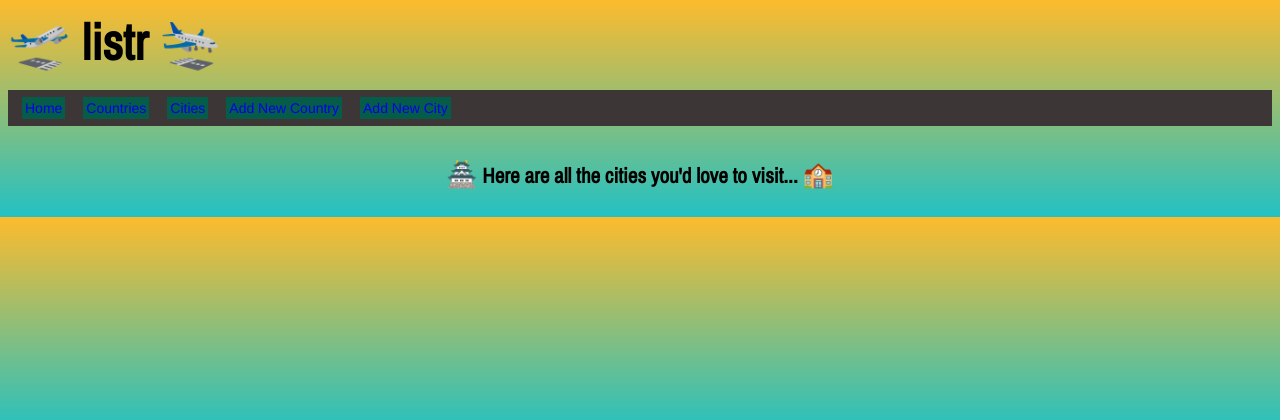
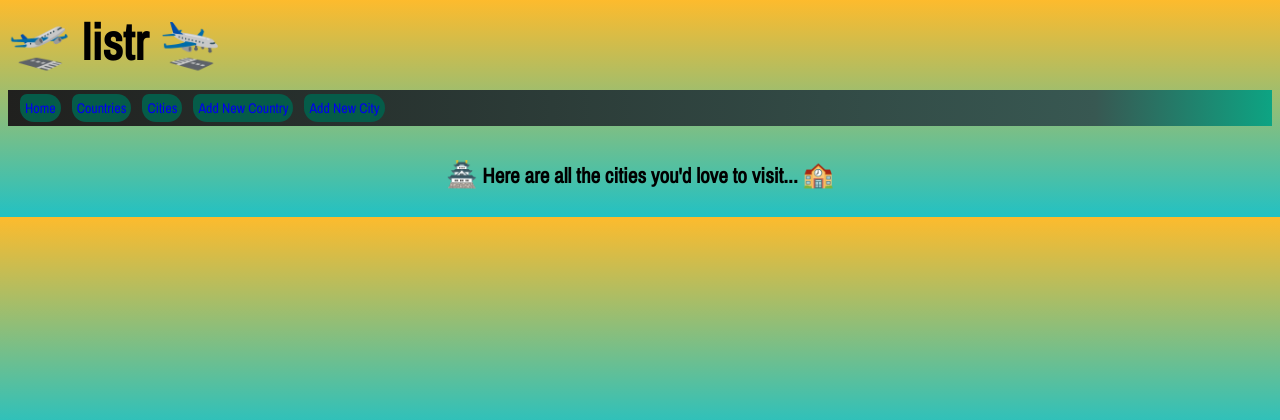
Before and after one commit to alanparley/listr_travel_bucket_list_project, a Flask app: page /cities in a window 1280 px wide. Shown: the top 420 px of the page. Run offline with Flask 2, Linux system fonts and the light colour scheme; data that the repository does not hold is empty; some libraries are stand-ins or nearby versions.

Commit message:
css styling complete

```diff
--- a/static/style.css
+++ b/static/style.css
@@ -10,6 +10,7 @@ header{
     justify-content: center;
 }
 
+
 .homepage{
     background-image:url("https://i.postimg.cc/RZdWY5hD/Screenshot-2020-10-06-at-21-24-32.png");
     height: 280px;
@@ -21,17 +22,19 @@ header{
 
 .menu{
     display: flex;
-    padding: 10px;
-    background-color: rgb(61, 54, 54);
+    padding: 9px;
+    background: rgb(32,32,30);
+background: linear-gradient(90deg, rgba(32,32,30,1) 0%, rgba(56,88,82,1) 86%, rgba(13,164,131,1) 100%);
     color: white;
 
   }
 
   .menu > li > a {
+    border-radius: 15px 30px 30px;
     text-decoration: none;
     background-color: #055c49;
-    padding: 3px;
-    margin: 4px
+    padding: 5px;
+    margin: 3px
   }
 
   .menu > li > a:hover {
@@ -44,11 +47,11 @@ header{
   }
 
   .menu li{
-    padding-right: 10px;
+    padding-right: 5px;
     list-style: none;
     color: white;
     float: left;
-    font-family: "Helvetica", arial, sans-serif; font-size: 14px;
+    font-family: "Archivo Narrow", arial, sans-serif; font-size: 14px;
   }
 
 h1  {
@@ -73,6 +76,7 @@ h3  {
 }
 
 .centrelink > a {
+    border-radius: 15px 30px 30px;
     background-color: #055c49;
     padding: 10px;
     color: white;
--- a/templates/base.html
+++ b/templates/base.html
@@ -25,7 +25,9 @@
 
     {% block content %}
     {% endblock %}
-    </div>
+
+
 </body>
 
+
 </html>
--- a/templates/cities/edit.html
+++ b/templates/cities/edit.html
@@ -15,7 +15,7 @@
                     {% endif %}{% if city.visited == True %} selected {% endif %}>YES</option>
             </select>
             &nbsp
-            <button type="submit"><b>&#9998; UPDATE {{city.city_name}} &#9998;</b></button>
+            <button type="submit"><b>&#9998; UPDATE {{city.city_name}} </b></button>
     </form>
 
     <form class="centredropdown" action="/cities/{{city.id}}/delete" method="POST">
--- a/templates/cities/new.html
+++ b/templates/cities/new.html
@@ -21,7 +21,7 @@
         </div>
 
         <div class="centrebutton">
-            <button type="submit"><b>&#9998; Add City &#9998;</b></button>
+            <button type="submit"><b>&#9998; Add City </b></button>
         </div>
     </form>
 </div>
--- a/templates/countries/edit.html
+++ b/templates/countries/edit.html
@@ -10,7 +10,7 @@
                 <option value="true" {% if country.visited == True %} selected {% endif %}>YES</option>
             </select>
             &nbsp
-            <button type="submit"><b>&#9998; UPDATE {{country.country_name}} &#9998;</b></button>
+            <button type="submit"><b>&#9998; UPDATE {{country.country_name}} </b></button>
     </form>
     <form class="centredropdown" action="/countries/{{country.id}}/delete" method="POST">
         <button type="submit"><span style='font-size:11px; color:red'><b>&#10071;DELETE {{country.country_name}}
--- a/templates/countries/index.html
+++ b/templates/countries/index.html
@@ -35,4 +35,6 @@
     </div>
     {% endfor %}
 </main>
+<br>
+
 {% endblock %}
--- a/templates/countries/new.html
+++ b/templates/countries/new.html
@@ -272,7 +272,7 @@
             </div>
 
             <div class="centrebutton">
-                <button type="submit"><b>&#9998; Add Country &#9998;</b></button>
+                <button type="submit"><b>&#9998; Add Country</b></button>
             </div>
     </form>
 </div>
--- a/templates/index.html
+++ b/templates/index.html
@@ -3,7 +3,7 @@
 
 
 <div class="homepage">
-    <h1>Life is an adventure - Where do you want to go next?</h1>
+    <h1>Life is an adventure - Where will it take you?</h1>
 
     <h2><span style='font-size:15px; background-color: lightslategray ;color: floralwhite; padding: 8px;'>What are you
             waiting for?</span>
```
